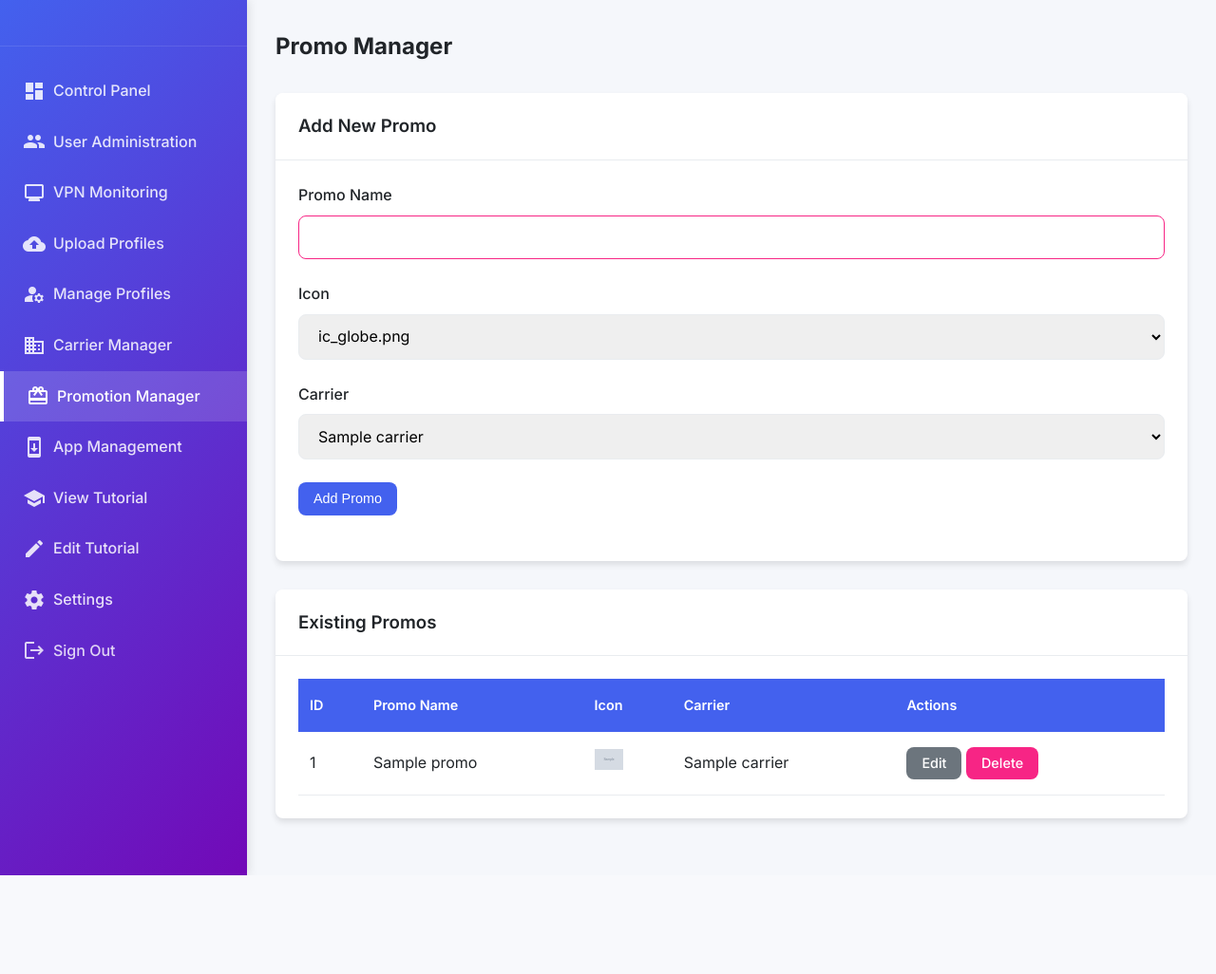
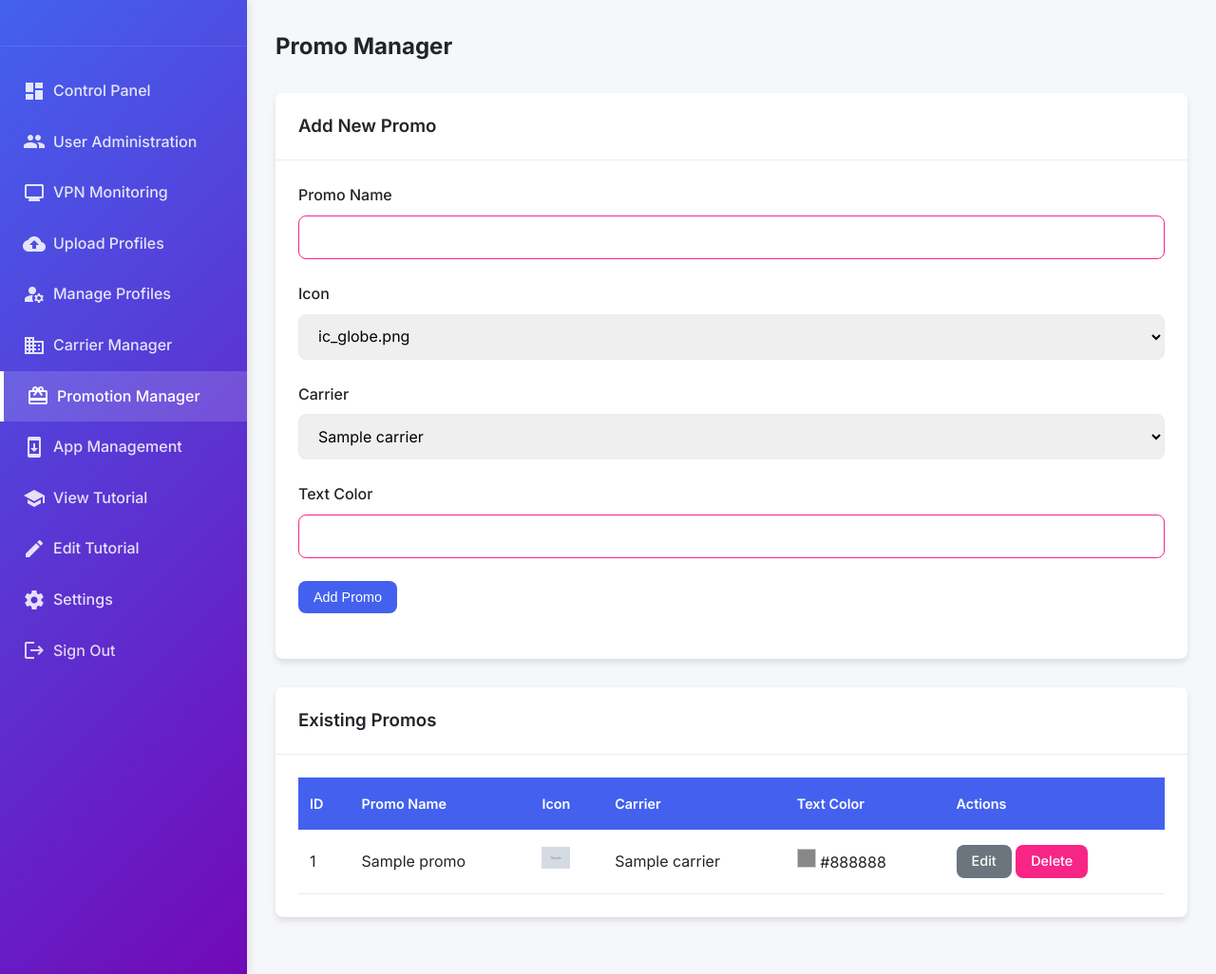
Before and after one commit to MovieAddict88/pasagdan, a PHP site: page /promo_manager.php in a window 1280 px wide. Shown: the whole page at 95% size. Before the commit the page ends 922 px from the top, so only its background shows below. Run offline with PHP 8.4, Linux system fonts and the light colour scheme; the visitor is signed in with stand-in values (Sample User, id 1); tables that the repository leaves empty or names only in its code hold one stand-in row (values such as "Sample post"); grey boxes marked "Sample" are stand-in pictures; some libraries are stand-ins or nearby versions.

Commit message:
feat: Add text_color to promo_manager
Adds a text_color field to the promo_manager.php page, and updates the database queries to include the new field.

This fixes a 500 error that occurred when adding a new promo.

```diff
--- a/promo_manager.php
+++ b/promo_manager.php
@@ -13,26 +13,29 @@ if ($_SERVER['REQUEST_METHOD'] == 'POST' && isset($_POST['promo_name'])) {
     $promo_name = trim($_POST['promo_name']);
     $icon_promo_path = trim($_POST['icon_promo_path']);
     $carrier_id = trim($_POST['carrier_id']);
+    $text_color = trim($_POST['text_color']);
     $promo_id = isset($_POST['promo_id']) ? $_POST['promo_id'] : null;
 
-    if (!empty($promo_name) && !empty($icon_promo_path) && !empty($carrier_id)) {
+    if (!empty($promo_name) && !empty($icon_promo_path) && !empty($carrier_id) && !empty($text_color)) {
         if ($promo_id) {
             // Update existing promo
-            $sql = 'UPDATE promos SET promo_name = :promo_name, icon_promo_path = :icon_promo_path, carrier_id = :carrier_id WHERE id = :id';
+            $sql = 'UPDATE promos SET promo_name = :promo_name, icon_promo_path = :icon_promo_path, carrier_id = :carrier_id, text_color = :text_color WHERE id = :id';
             if ($stmt = $pdo->prepare($sql)) {
                 $stmt->bindParam(':promo_name', $promo_name, PDO::PARAM_STR);
                 $stmt->bindParam(':icon_promo_path', $icon_promo_path, PDO::PARAM_STR);
                 $stmt->bindParam(':carrier_id', $carrier_id, PDO::PARAM_INT);
+                $stmt->bindParam(':text_color', $text_color, PDO::PARAM_STR);
                 $stmt->bindParam(':id', $promo_id, PDO::PARAM_INT);
                 $stmt->execute();
             }
         } else {
             // Add new promo
-            $sql = 'INSERT INTO promos (promo_name, icon_promo_path, carrier_id) VALUES (:promo_name, :icon_promo_path, :carrier_id)';
+            $sql = 'INSERT INTO promos (promo_name, icon_promo_path, carrier_id, text_color) VALUES (:promo_name, :icon_promo_path, :carrier_id, :text_color)';
             if ($stmt = $pdo->prepare($sql)) {
                 $stmt->bindParam(':promo_name', $promo_name, PDO::PARAM_STR);
                 $stmt->bindParam(':icon_promo_path', $icon_promo_path, PDO::PARAM_STR);
                 $stmt->bindParam(':carrier_id', $carrier_id, PDO::PARAM_INT);
+                $stmt->bindParam(':text_color', $text_color, PDO::PARAM_STR);
                 $stmt->execute();
             }
         }
@@ -109,6 +112,10 @@ include 'header.php';
                 </select>
             </div>
             <div class="form-group">
+                <label class="form-label">Text Color</label>
+                <input type="text" name="text_color" class="form-control" value="<?php echo $edit_promo ? htmlspecialchars($edit_promo['text_color']) : ''; ?>" required>
+            </div>
+            <div class="form-group">
                 <input type="submit" class="btn btn-primary" value="<?php echo $edit_promo ? 'Update Promo' : 'Add Promo'; ?>">
                 <?php if ($edit_promo): ?>
                     <a href="promo_manager.php" class="btn btn-secondary">Cancel Edit</a>
@@ -130,6 +137,7 @@ include 'header.php';
                     <th><?php echo translate('promo_name'); ?></th>
                     <th><?php echo translate('icon'); ?></th>
                     <th>Carrier</th>
+                    <th>Text Color</th>
                     <th><?php echo translate('actions'); ?></th>
                 </tr>
             </thead>
@@ -144,6 +152,7 @@ include 'header.php';
                     echo "<td>" . htmlspecialchars($promo['promo_name']) . "</td>";
                     echo "<td><img src='" . htmlspecialchars($base_url . $promo['icon_promo_path']) . "' alt='icon' width='30'></td>";
                     echo "<td>" . htmlspecialchars($promo['carrier_name']) . "</td>";
+                    echo "<td><span style='display: inline-block; width: 20px; height: 20px; background-color: " . htmlspecialchars($promo['text_color']) . "; border: 1px solid #ccc;'></span> " . htmlspecialchars($promo['text_color']) . "</td>";
                     echo "<td>
                             <a href='promo_manager.php?edit=" . $promo['id'] . "' class='btn btn-secondary'>Edit</a>
                             <a href='promo_manager.php?delete=" . $promo['id'] . "' class='btn btn-danger' onclick='return confirm(\"" . htmlspecialchars(translate('are_you_sure'), ENT_QUOTES) . "\")'>" . translate('delete') . "</a>
```
